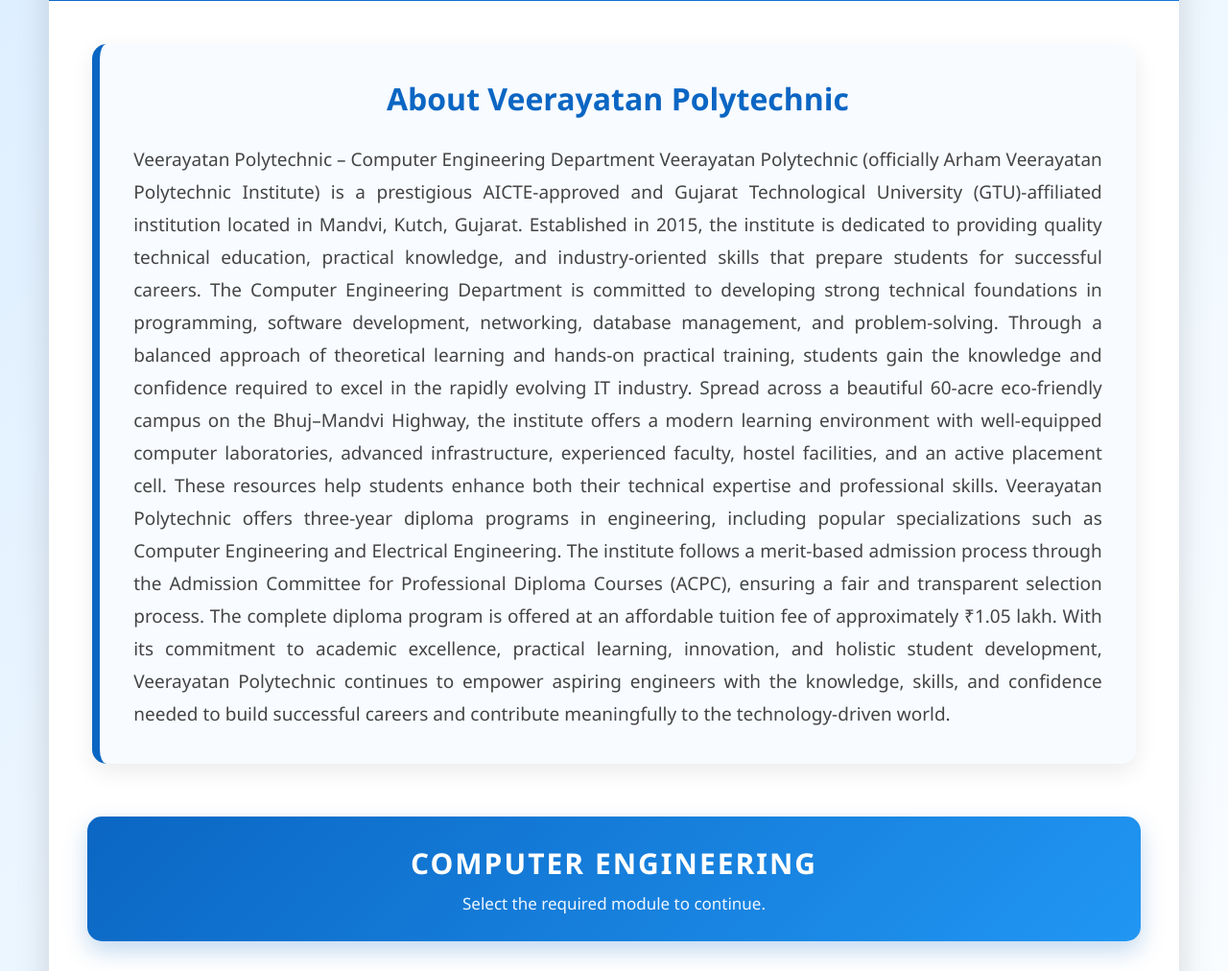
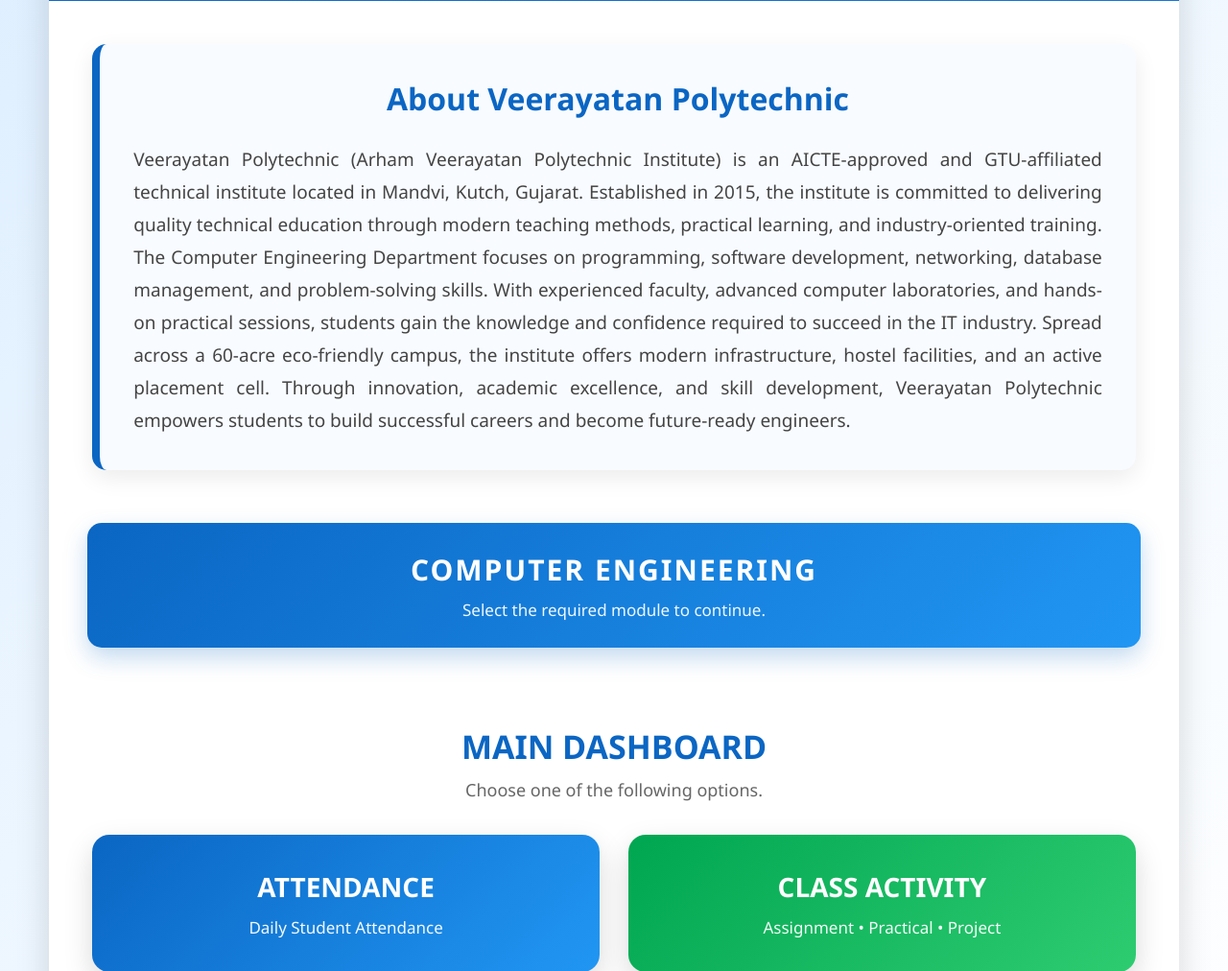
Before and after one commit to RonitRoy-MohitRoy/Smart_Attendance_System-v2, a Flask app: page / in a window 1280 px wide. Shown: the part 434-1446 px from the top of the page at 96% size. Run offline with Flask 3, Linux system fonts and the light colour scheme.

Commit message:
Revise Veerayatan Polytechnic description in index.html
Updated the description of Veerayatan Polytechnic to provide a more concise overview of the institute, its programs, and facilities.

```diff
--- a/templates/index.html
+++ b/templates/index.html
@@ -87,18 +87,16 @@
 
             <p>
 
-                Veerayatan Polytechnic – Computer Engineering Department
+               Veerayatan Polytechnic (Arham Veerayatan Polytechnic Institute) is an AICTE-approved and GTU-affiliated technical institute located in Mandvi, Kutch, Gujarat.
+				Established in 2015, the institute is committed to delivering quality technical education through modern teaching methods,
+				practical learning, and industry-oriented training.
 
-Veerayatan Polytechnic (officially Arham Veerayatan Polytechnic Institute) is a prestigious AICTE-approved and Gujarat Technological University (GTU)-affiliated institution located in Mandvi, Kutch, Gujarat. Established in 2015, the institute is dedicated to providing quality technical education, practical knowledge, and industry-oriented skills that prepare students for successful careers.
+				The Computer Engineering Department focuses on programming, software development, networking, database management, and problem-solving skills.
+				With experienced faculty, advanced computer laboratories, and hands-on practical sessions,
+				students gain the knowledge and confidence required to succeed in the IT industry.
 
-The Computer Engineering Department is committed to developing strong technical foundations in programming, software development, networking, database management, and problem-solving. Through a balanced approach of theoretical learning and hands-on practical training, students gain the knowledge and confidence required to excel in the rapidly evolving IT industry.
-
-Spread across a beautiful 60-acre eco-friendly campus on the Bhuj–Mandvi Highway, the institute offers a modern learning environment with well-equipped computer laboratories, advanced infrastructure, experienced faculty, hostel facilities, and an active placement cell. These resources help students enhance both their technical expertise and professional skills.
-
-Veerayatan Polytechnic offers three-year diploma programs in engineering, including popular specializations such as Computer Engineering and Electrical Engineering. The institute follows a merit-based admission process through the Admission Committee for Professional Diploma Courses (ACPC), ensuring a fair and transparent selection process. The complete diploma program is offered at an affordable tuition fee of approximately ₹1.05 lakh.
-
-With its commitment to academic excellence, practical learning, innovation, and holistic student development, Veerayatan Polytechnic continues to empower aspiring engineers with the knowledge, skills, and confidence needed to build successful careers and contribute meaningfully to the technology-driven world.
-
+				Spread across a 60-acre eco-friendly campus, the institute offers modern infrastructure, hostel facilities, and an active placement cell.
+				Through innovation, academic excellence, and skill development, Veerayatan Polytechnic empowers students to build successful careers and become future-ready engineers.
             </p>
 
         </div>
```
